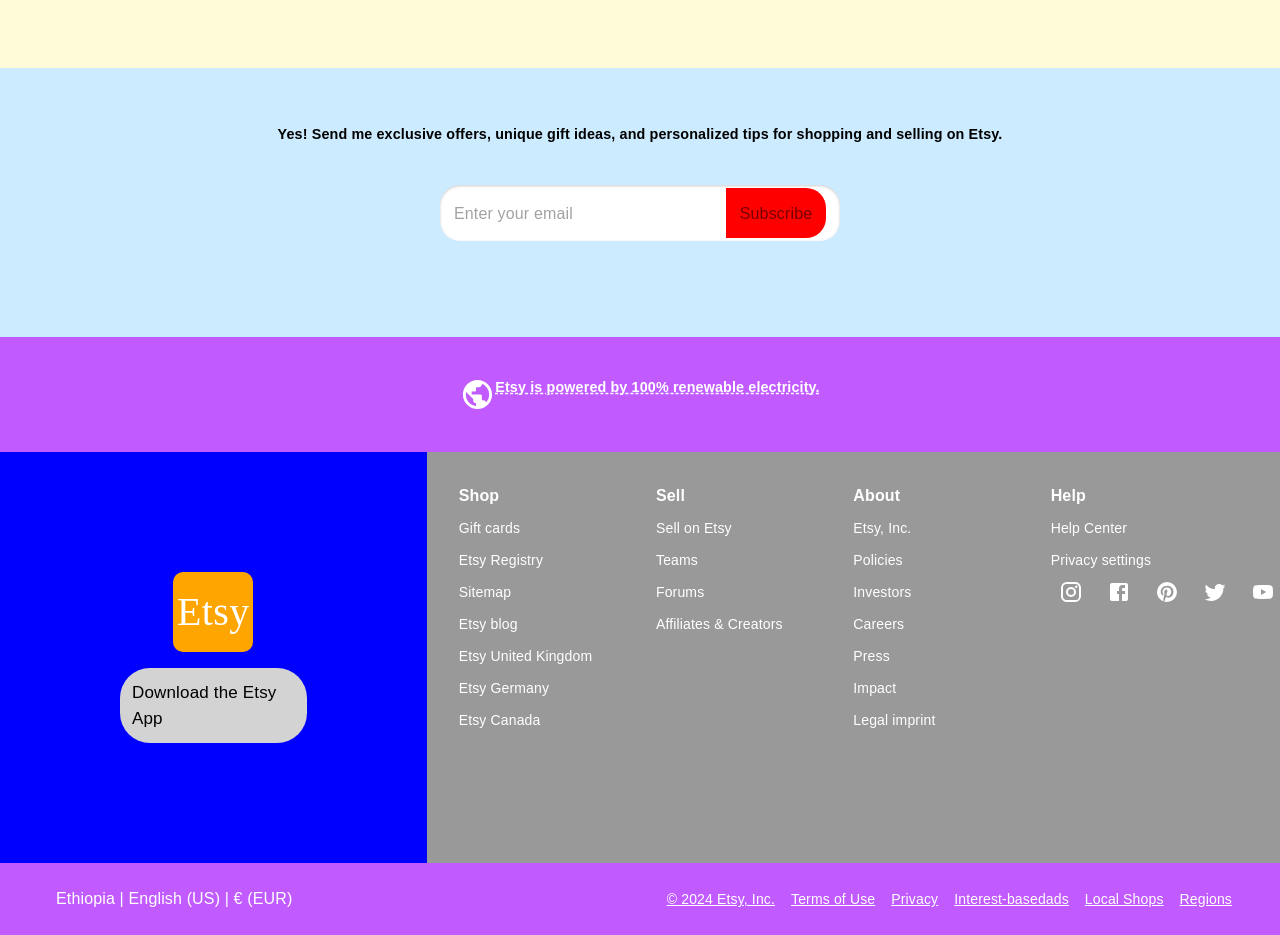
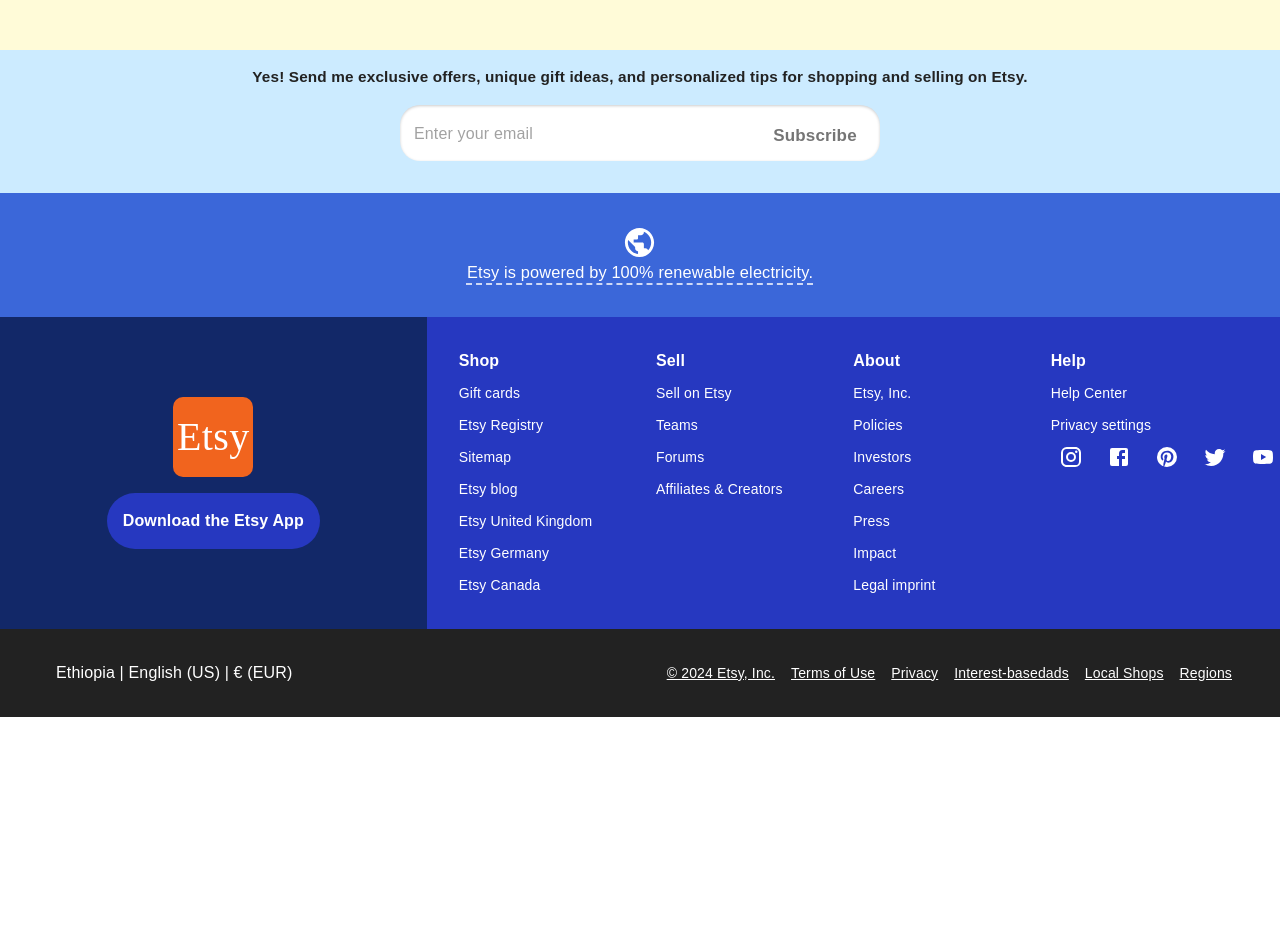
Before and after one commit to Amannuelzew/etsy, a Next.js app: page / in a window 1280 px wide. Shown: the part 1780-2715 px from the top of the page. After the commit the page ends 2497 px from the top, so only its background shows below. Built offline with nearby package versions, Linux system fonts and the light colour scheme.

Commit message:
footer build

```diff
--- a/components/AdSection.tsx
+++ b/components/AdSection.tsx
@@ -25,7 +25,6 @@
           alt="Picture of product"
           width={320}
           height={200}
-          objectFit="contain"
           style={{ borderRadius: "2px" }}
         />
 
--- a/components/Breadcrumb.tsx
+++ b/components/Breadcrumb.tsx
@@ -23,12 +23,12 @@
             <ListItem>
               <ListItemText>
                 <Link href={list.path} style={{ color: "#000" }}>
-                  {list.name}
+                  <Typography> {list.name}</Typography>
                 </Link>
               </ListItemText>
             </ListItem>
           ) : (
-            list.name
+            <Typography> {list.name}</Typography>
           )}
 
           <NavigateNextIcon fontSize="small" />
--- a/components/DescriptionSection.tsx
+++ b/components/DescriptionSection.tsx
@@ -3,7 +3,7 @@
 
 const DescriptionSection = () => {
   return (
-    <Box sx={{ px: 6, py: 10, bgcolor: "#FFFBD8" }}>
+    <Box sx={{ mt: 3, px: 6, py: 10, bgcolor: "#FFFBD8" }}>
       <Box>
         <Typography
           variant="h4"
--- a/components/EmailSection.tsx
+++ b/components/EmailSection.tsx
@@ -11,12 +11,13 @@
 const EmailSection = () => {
   return (
     <>
-      <Box sx={{ bgcolor: "#CCEBFF", p: 7 }}>
+      <Box sx={{ bgcolor: "#CCEBFF", p: 2 }}>
         <Typography
           sx={{
             fontWeight: 600,
-            fontSize: "14.33px",
+            fontSize: "15.33px",
             textAlign: "center",
+            color: "#222222",
           }}
         >
           Yes! Send me exclusive offers, unique gift ideas, and personalized
@@ -24,7 +25,7 @@
         </Typography>
         <Box
           sx={{
-            py: 5,
+            py: 2,
             display: "flex",
             flexDirection: "column",
             alignItems: "center",
@@ -34,16 +35,19 @@
             placeholder="Enter your email"
             InputProps={{
               endAdornment: (
-                <InputAdornment position="end">
+                <InputAdornment position="end" variant="filled" component="div">
                   <Box
                     sx={{
-                      width: "100px",
-                      height: "50px",
+                      position: "absolute",
+                      top: 0,
+                      right: 0,
+                      width: "130px",
+                      height: "60px",
                       display: "flex",
                       alignItems: "center",
+                      justifyContent: "center",
                       borderRadius: "0 20px 20px 0",
-                      justifyContent: "center",
-                      bgcolor: "red",
+
                       "&:hover": {
                         bgcolor: "black",
                         color: "#FFF",
@@ -51,7 +55,9 @@
                       },
                     }}
                   >
-                    <span>Subscribe</span>
+                    <span style={{ fontSize: "17px", fontWeight: "bold" }}>
+                      Subscribe
+                    </span>
                   </Box>
                 </InputAdornment>
               ),
@@ -61,7 +67,7 @@
               bgcolor: "#FFF",
               border: "none",
               boxShadow: "inset 0 1px 3px rgba(0,0,0,0.2)",
-              width: 400,
+              width: { xs: "calc(100vw - 50px)", md: 480 },
               borderColor: "transparent",
               "& .MuiOutlinedInput-root": {
                 "& fieldset": {
@@ -80,24 +86,36 @@
           />
         </Box>
       </Box>
+      {/* dashed */}
       <Box
         sx={{
-          py: 5,
+          py: 4,
           display: "flex",
           flexDirection: "column",
           alignItems: "center",
-          bgcolor: "#C15BFF",
+          bgcolor: "#3B67D9",
         }}
       >
-        <Box sx={{ display: "flex" }}>
-          <PublicIcon sx={{ color: "#FFF" }} fontSize="large" />
+        <Box
+          sx={{
+            display: "flex",
+            flexDirection: { xs: "column", ms: "row" },
+            alignItems: "center",
+            justifyContent: "center",
+          }}
+        >
+          <PublicIcon
+            sx={{ color: "#FFF", textAlign: "center", alignItems: "center" }}
+            fontSize="large"
+          />
           <Typography
             sx={{
-              fontWeight: 600,
-              fontSize: "14.33px",
+              fontWeight: 400,
+              fontSize: "16.33px",
               textAlign: "center",
               textDecoration: "underline",
               textDecorationStyle: "dashed",
+              textUnderlineOffset: "5px",
               color: "#FFF",
             }}
           >
--- a/components/FooterSection.tsx
+++ b/components/FooterSection.tsx
@@ -1,12 +1,28 @@
-import { Box, Grid, IconButton, Link, Typography } from "@mui/material";
+import {
+  Box,
+  Collapse,
+  Grid,
+  IconButton,
+  Link,
+  List,
+  ListItem,
+  ListItemButton,
+  ListItemText,
+  ListSubheader,
+  Stack,
+  Typography,
+} from "@mui/material";
 import PublicIcon from "@mui/icons-material/Public";
 import {
+  ExpandLess,
+  ExpandMore,
   Facebook,
   Instagram,
   Pinterest,
   Twitter,
   YouTube,
 } from "@mui/icons-material";
+import { useState } from "react";
 const shop = [
   "Gift cards",
   "Etsy Registry",
@@ -36,9 +52,218 @@
   "Regions",
 ];
 const FooterSection = () => {
+  const [shopopen, setShopOpen] = useState(false);
+  const [sellopen, setSellOpen] = useState(false);
+  const [aboutopen, setAboutOpen] = useState(false);
+  const [helpopen, setHelpOpen] = useState(true);
+
+  const handleShopClick = () => {
+    setShopOpen(!shopopen);
+  };
+  const handleSellClick = () => {
+    setSellOpen(!sellopen);
+  };
+  const handleAboutClick = () => {
+    setAboutOpen(!aboutopen);
+  };
+  const handleHelpClick = () => {
+    setHelpOpen(!helpopen);
+  };
   return (
     <>
-      <Box sx={{ bgcolor: "#CCEBFF" }}>
+      {/* mobile view */}
+      <Box sx={{ bgcolor: "#2638C0", display: { xs: "block", md: "none" } }}>
+        <List
+          sx={{
+            width: "100%",
+            maxWidth: 360,
+            color: "#FFF",
+          }}
+          component="nav"
+          aria-labelledby="nested-list-subheader"
+        >
+          {/* shop */}
+          <ListItemButton onClick={handleShopClick}>
+            <ListItemText primary="Shop" />
+            {shopopen ? <ExpandLess /> : <ExpandMore />}
+          </ListItemButton>
+          <Collapse in={shopopen} timeout="auto" unmountOnExit>
+            {shop.map((item, i) => (
+              <List key={i} component="div" disablePadding>
+                <ListItemButton sx={{ pl: 4 }}>
+                  <ListItemText primary={item} />
+                </ListItemButton>
+              </List>
+            ))}
+          </Collapse>
+          {/* sell */}
+          <ListItemButton onClick={handleSellClick}>
+            <ListItemText primary="Sell" />
+            {sellopen ? <ExpandLess /> : <ExpandMore />}
+          </ListItemButton>
+          <Collapse in={sellopen} timeout="auto" unmountOnExit>
+            {sell.map((item, i) => (
+              <List key={i} component="div" disablePadding>
+                <ListItemButton sx={{ pl: 4 }}>
+                  <ListItemText primary={item} />
+                </ListItemButton>
+              </List>
+            ))}
+          </Collapse>
+          {/* about */}
+          <ListItemButton onClick={handleAboutClick}>
+            <ListItemText primary="About" />
+            {aboutopen ? <ExpandLess /> : <ExpandMore />}
+          </ListItemButton>
+          <Collapse in={aboutopen} timeout="auto" unmountOnExit>
+            {about.map((item, i) => (
+              <List key={i} component="div" disablePadding>
+                <ListItemButton sx={{ pl: 4 }}>
+                  <ListItemText primary={item} />
+                </ListItemButton>
+              </List>
+            ))}
+          </Collapse>
+          {/* help */}
+          <ListItemButton onClick={handleHelpClick}>
+            <ListItemText primary="Help" />
+            {helpopen ? <ExpandLess /> : <ExpandMore />}
+          </ListItemButton>
+          <Collapse in={helpopen} timeout="auto" unmountOnExit>
+            <List component="div" disablePadding>
+              <ListItemButton sx={{ pl: 4 }}>
+                <ListItemText primary="Help Center" />
+              </ListItemButton>
+            </List>
+            <List component="div" disablePadding>
+              <ListItemButton sx={{ pl: 4 }}>
+                <ListItemText primary="Privacy settings" />
+              </ListItemButton>
+            </List>
+          </Collapse>
+        </List>
+        {/* social */}
+        <Box sx={{ display: "flex", gap: 1, justifyContent: "center" }}>
+          <IconButton sx={{ color: "#FFF" }}>
+            <Instagram />
+          </IconButton>
+
+          <IconButton sx={{ color: "#FFF" }}>
+            <Facebook />
+          </IconButton>
+          <IconButton sx={{ color: "#FFF" }}>
+            <Pinterest />
+          </IconButton>
+          <IconButton sx={{ color: "#FFF" }}>
+            <Twitter />
+          </IconButton>
+          <IconButton sx={{ color: "#FFF" }}>
+            <YouTube />
+          </IconButton>
+        </Box>
+        {/* logo download */}
+        <Box
+          sx={{
+            display: "flex",
+            gap: 1,
+            justifyContent: "center",
+            alignItems: "center",
+            bgcolor: "#122868",
+            p: 3,
+          }}
+        >
+          <Box
+            bgcolor="#F1641E"
+            sx={{
+              borderRadius: "10px",
+              height: "60px",
+              width: "60px",
+              display: "flex",
+              justifyContent: "center",
+              alignItems: "center",
+              textAlign: "center",
+            }}
+          >
+            <Typography
+              textAlign="center"
+              sx={{
+                p: 2,
+                color: "#FFF",
+                fontSize: { xs: "20px", md: "40px" },
+                fontFamily: "Roboto_Slab",
+              }}
+            >
+              Etsy
+            </Typography>
+          </Box>
+
+          <Box
+            sx={{
+              borderRadius: "60px",
+              cursor: "pointer",
+              bgcolor: "#2638C0",
+              color: "#FFF",
+            }}
+          >
+            <Typography
+              sx={{
+                p: 1,
+                fontSize: "13px",
+                textAlign: "center",
+                fontWeight: 400,
+              }}
+            >
+              Download the Etsy App
+            </Typography>
+          </Box>
+        </Box>
+        {/*footer*/}
+        <Box
+          sx={{
+            py: 3,
+            bgcolor: "#222222",
+            textAlign: "center",
+            color: "#FFF",
+          }}
+        >
+          <Typography
+            sx={{
+              p: 1,
+              fontSize: "14.33px",
+            }}
+          >
+            Ethiopia | English (US) | € (EUR)
+          </Typography>
+          <Typography
+            sx={{
+              p: 1,
+              fontSize: "12.33px",
+            }}
+          >
+            © 2024 Etsy, Inc.
+          </Typography>
+
+          <Box sx={{ display: "inline-block", px: 0.5 }}>
+            {footer.slice(1).map((item, i) => (
+              <span
+                key={i}
+                style={{
+                  marginRight: "5px",
+                  marginLeft: "5px",
+                  color: "#FFF",
+                  textDecoration: "underline",
+                  textWrap: "wrap",
+                  fontSize: "11px",
+                }}
+              >
+                {item}
+              </span>
+            ))}
+          </Box>
+        </Box>
+      </Box>
+
+      <Box sx={{ bgcolor: "#CCEBFF", display: { xs: "none", md: "block" } }}>
         <Grid container>
           <Grid
             item
@@ -48,12 +273,12 @@
               flexDirection: "column",
               justifyContent: "center",
               alignItems: "center",
-              bgcolor: "blue",
-              p: 15,
+              bgcolor: "#122868",
+              p: 10,
             }}
           >
             <Box
-              bgcolor="orange"
+              bgcolor="#F1641E"
               sx={{
                 borderRadius: "10px",
                 height: "80px",
@@ -82,21 +307,24 @@
                 mt: 2,
                 borderRadius: "30px",
                 cursor: "pointer",
-                bgcolor: "lightgray",
-                width: "100%",
+                bgcolor: "#2638C0",
+                color: "#FFF",
+                width: "80%",
               }}
             >
               <Typography
                 sx={{
-                  p: 1.5,
-                  fontSize: "17px",
+                  p: 2,
+                  fontSize: "16px",
+                  textAlign: "center",
+                  fontWeight: 700,
                 }}
               >
                 Download the Etsy App
               </Typography>
             </Box>
           </Grid>
-          <Grid item md={8} container sx={{ bgcolor: "#999", p: 4 }}>
+          <Grid item md={8} container sx={{ bgcolor: "#2638C0", p: 4 }}>
             {/* shop */}
             <Grid md={3}>
               <Typography
@@ -205,7 +433,7 @@
             {/* help */}
             <Grid
               md={3}
-              sx={{ alignItems: "flex-start", justifyContent: "flex-start" }}
+              sx={{ alignItems: "flex-start", justifyContent: "flex-start" }} // Added
             >
               <Typography
                 sx={{
@@ -263,13 +491,12 @@
       </Box>
 
       {/* footer */}
-
       <Box
         sx={{
-          py: 2,
+          display: { xs: "none", md: "flex" },
+          py: 3,
           px: 6,
-          bgcolor: "#C15BFF",
-          display: "flex",
+          bgcolor: "#222222",
           justifyContent: "space-between",
         }}
       >
--- a/components/Product.tsx
+++ b/components/Product.tsx
@@ -56,7 +56,6 @@
                   alt={product.product_title}
                   width={60}
                   height={60}
-                  objectFit="fit"
                   style={{ borderRadius: "6px" }}
                 />
                 <Box
@@ -114,7 +113,6 @@
                 src={product.image_url}
                 alt={product.product_title}
                 layout="fill"
-                objectFit="cover"
                 style={{ borderRadius: "2px" }}
               />
             </div>
```
Also changed, not shown: components/DetailSection.tsx (+8 -0 lines), components/Item.tsx (+6 -6 lines).
